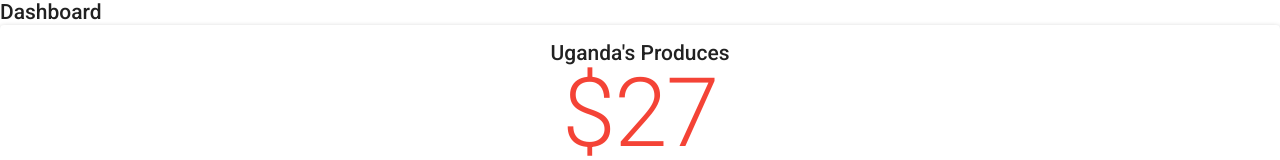
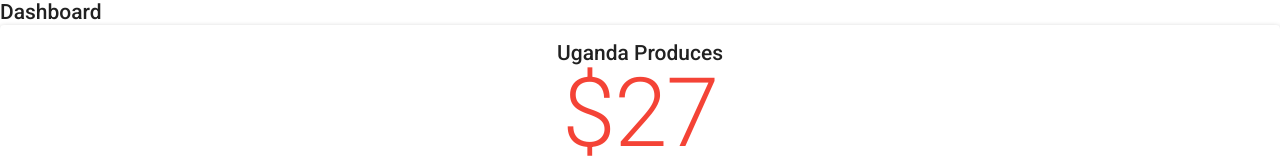
Before and after one commit to 256-io/dashboard, a React (Create React App) app: page / in a window 1280 px wide. Shown: the top 160 px of the page. Built offline with nearby package versions, Linux system fonts and the light colour scheme.

Commit message:
fixed wording

```diff
--- a/src/App/visualizations/gdp/index.tsx
+++ b/src/App/visualizations/gdp/index.tsx
@@ -21,7 +21,7 @@ const GDP = ({ classes }:{classes:Classes}) => {
             <Card elevation={2} >
               <CardContent className={classes.content} >
                 <Typography variant="title" >
-                  Uganda's Produces
+                  Uganda Produces
                 </Typography>
                 <Typography color="error" variant="h1" >
                 ${Number(billions.toFixed(1))}
```
